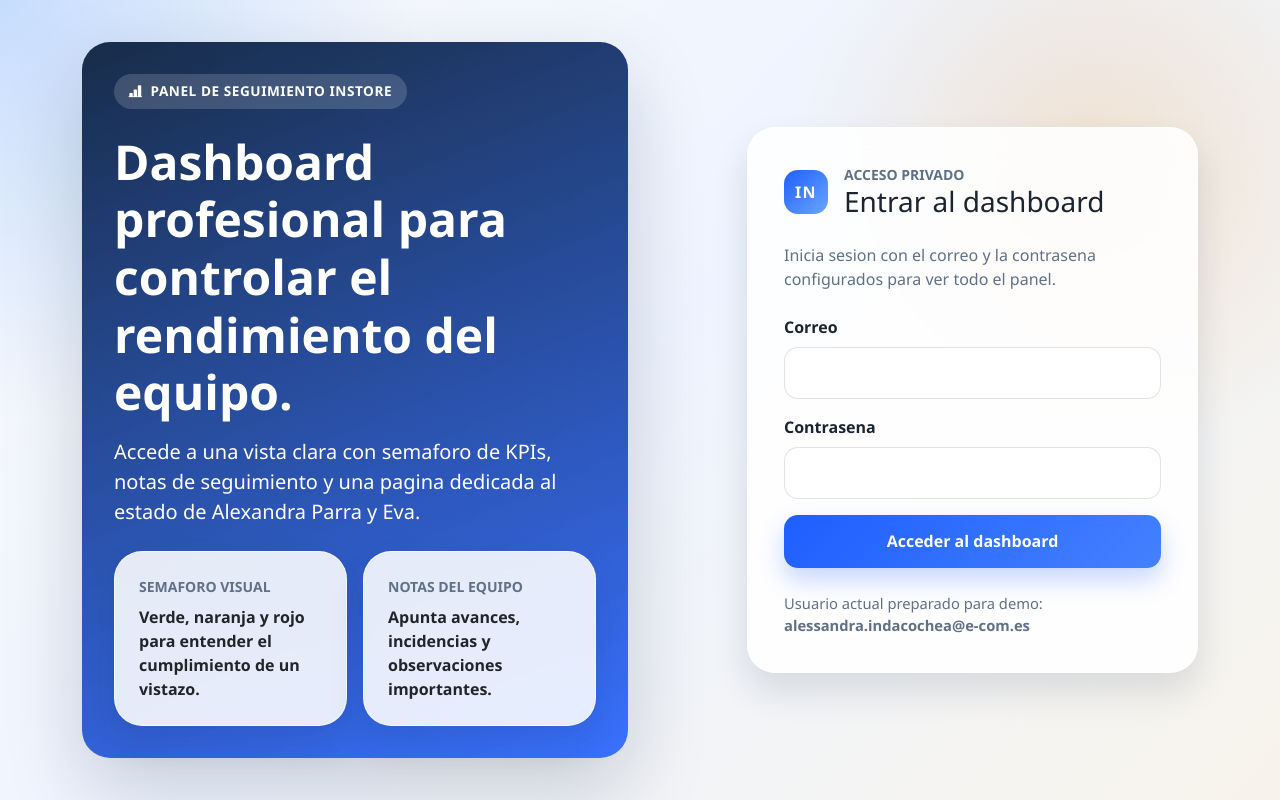
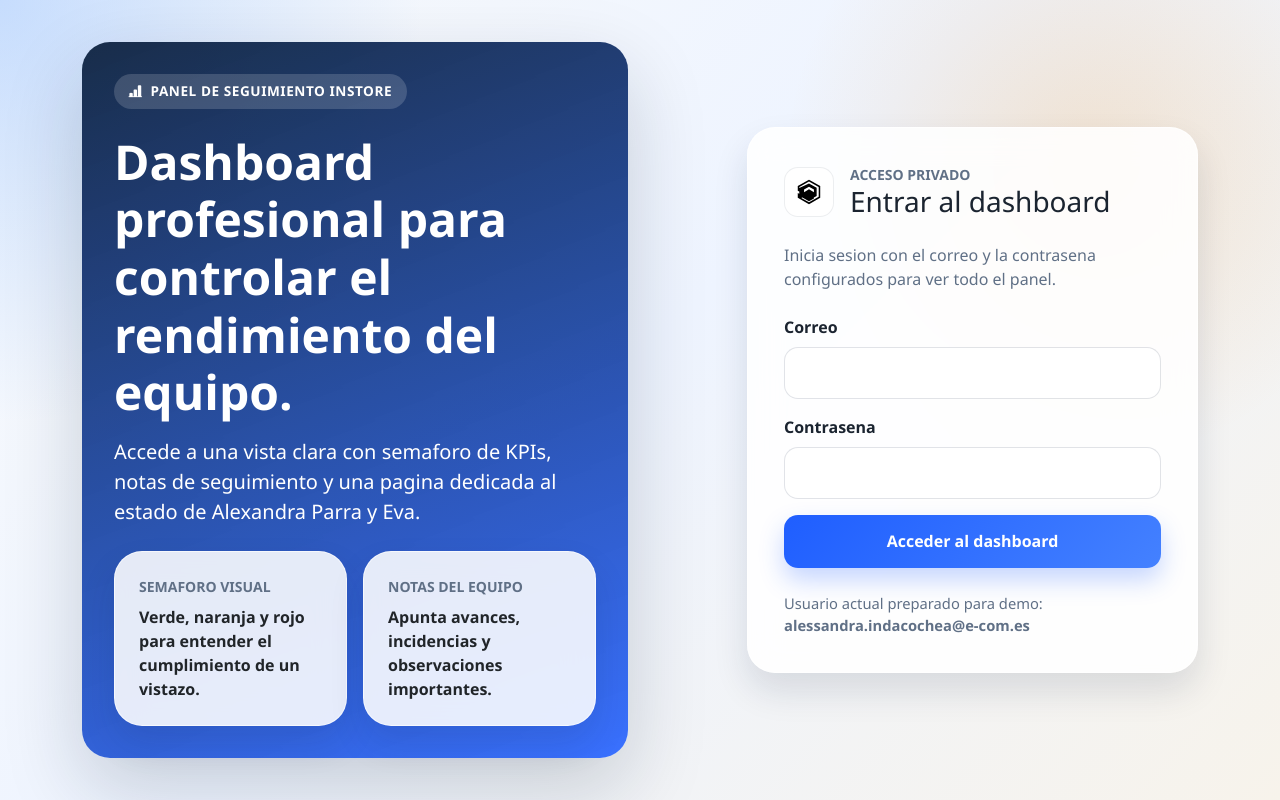
Before and after one commit to alvaroorgaz/Semaforo_Ale, a website: page index.html in a window 1280 px wide. Drawn offline with nearby package versions, Linux system fonts and the light colour scheme.

Commit message:
Cambiar icono In por logo de Instore

```diff
--- a/index.html
+++ b/index.html
@@ -41,7 +41,7 @@
         <div class="col-lg-5 ms-lg-auto">
           <section class="login-card">
             <div class="d-flex align-items-center gap-3 mb-4">
-              <div class="brand-badge">IN</div>
+              <div class="brand-badge"><img src="/instore-logo.svg" alt="Instore"></div>
               <div>
                 <div class="small text-uppercase fw-semibold muted-text">Acceso privado</div>
                 <h2 class="h3 mb-0">Entrar al dashboard</h2>
--- a/style.css
+++ b/style.css
@@ -38,16 +38,22 @@ body {
 }
 
 .brand-badge {
-  width: 44px;
-  height: 44px;
+  width: 50px;
+  height: 50px;
   display: inline-flex;
   align-items: center;
   justify-content: center;
   border-radius: 14px;
-  background: linear-gradient(135deg, var(--brand-blue), var(--brand-sky));
-  color: #fff;
-  font-weight: 800;
-  letter-spacing: 0.08em;
+  background: rgba(255, 255, 255, 0.96);
+  box-shadow: inset 0 0 0 1px rgba(16, 37, 66, 0.08);
+  overflow: hidden;
+}
+
+.brand-badge img {
+  width: 72%;
+  height: 72%;
+  object-fit: contain;
+  display: block;
 }
 
 .hero-card,
```
Also changed, not shown: dashboard.html (+1 -1 lines), editar-kpi.html (+1 -1 lines), equipo.html (+1 -1 lines), kpis-alex.html (+1 -1 lines), kpis-conjuntos.html (+1 -1 lines), kpis-eva.html (+1 -1 lines), notas.html (+1 -1 lines), semaforo.html (+1 -1 lines), instore-logo.svg (added), 1 other file.
